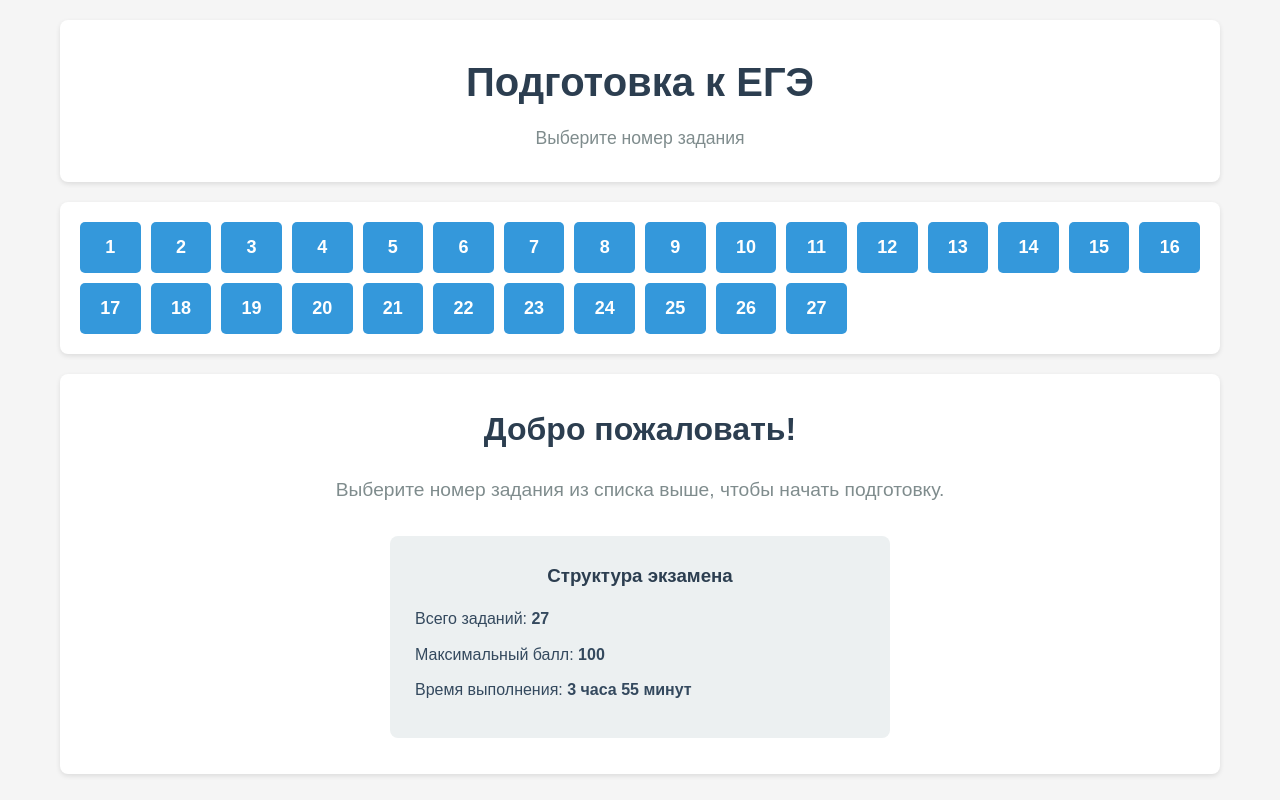
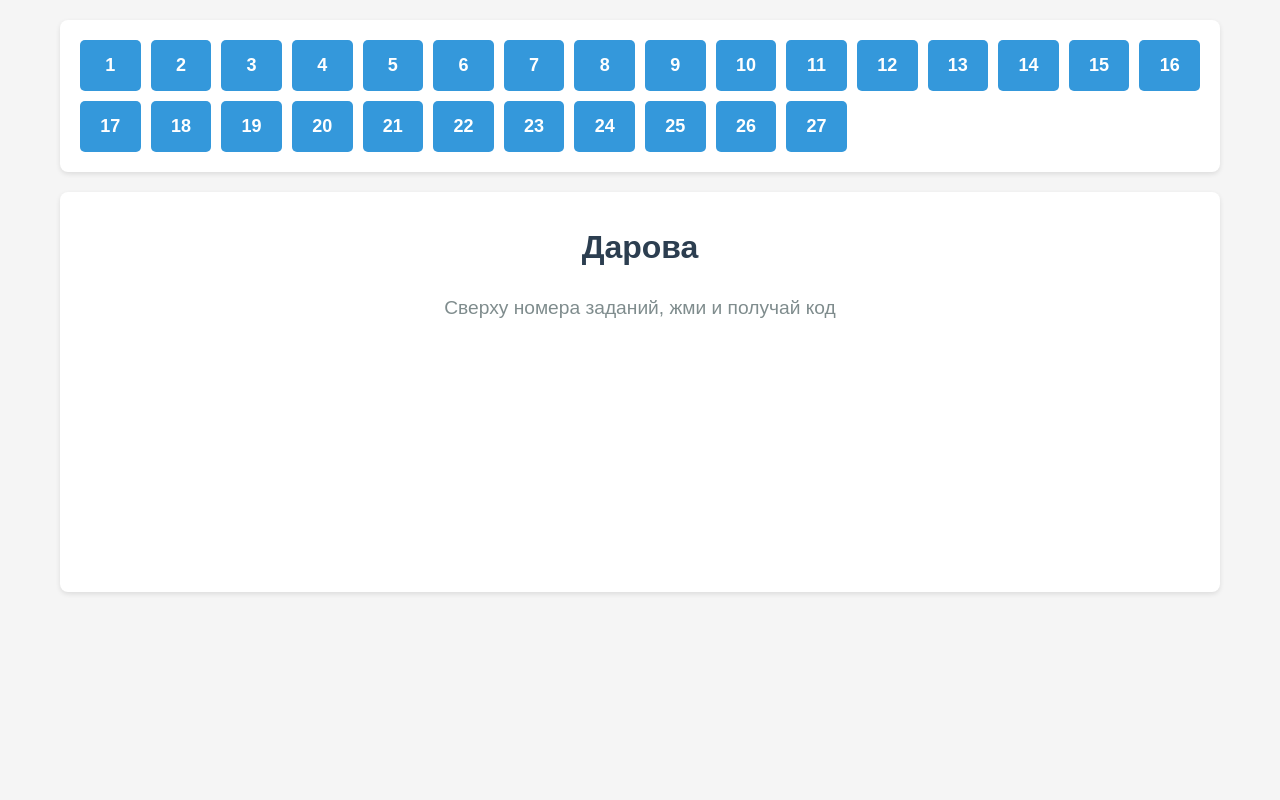
Before and after one commit to timurpivovars/help, a plain HTML site: page index.html in a window 1280 px wide. Drawn offline with Linux system fonts and the light colour scheme.

Commit message:
Update index.html

```diff
--- a/index.html
+++ b/index.html
@@ -3,16 +3,11 @@
 <head>
     <meta charset="UTF-8">
     <meta name="viewport" content="width=device-width, initial-scale=1.0">
-    <title>Подготовка к ЕГЭ</title>
+    <title>Готовые коды для ЕГЭ</title>
     <link rel="stylesheet" href="style.css">
 </head>
 <body>
     <div class="container">
-        <header>
-            <h1>Подготовка к ЕГЭ</h1>
-            <p class="subtitle">Выберите номер задания</p>
-        </header>
-
         <nav class="task-navigation">
             <div class="task-buttons">
                 <button class="task-btn" onclick="openTask(1)">1</button>
@@ -47,14 +42,8 @@
 
         <main id="content">
             <div class="welcome">
-                <h2>Добро пожаловать!</h2>
-                <p>Выберите номер задания из списка выше, чтобы начать подготовку.</p>
-                <div class="info-box">
-                    <h3>Структура экзамена</h3>
-                    <p>Всего заданий: <strong>27</strong></p>
-                    <p>Максимальный балл: <strong>100</strong></p>
-                    <p>Время выполнения: <strong>3 часа 55 минут</strong></p>
-                </div>
+                <h2>Дарова</h2>
+                <p>Сверху номера заданий, жми и получай код</p>
             </div>
         </main>
     </div>
```
